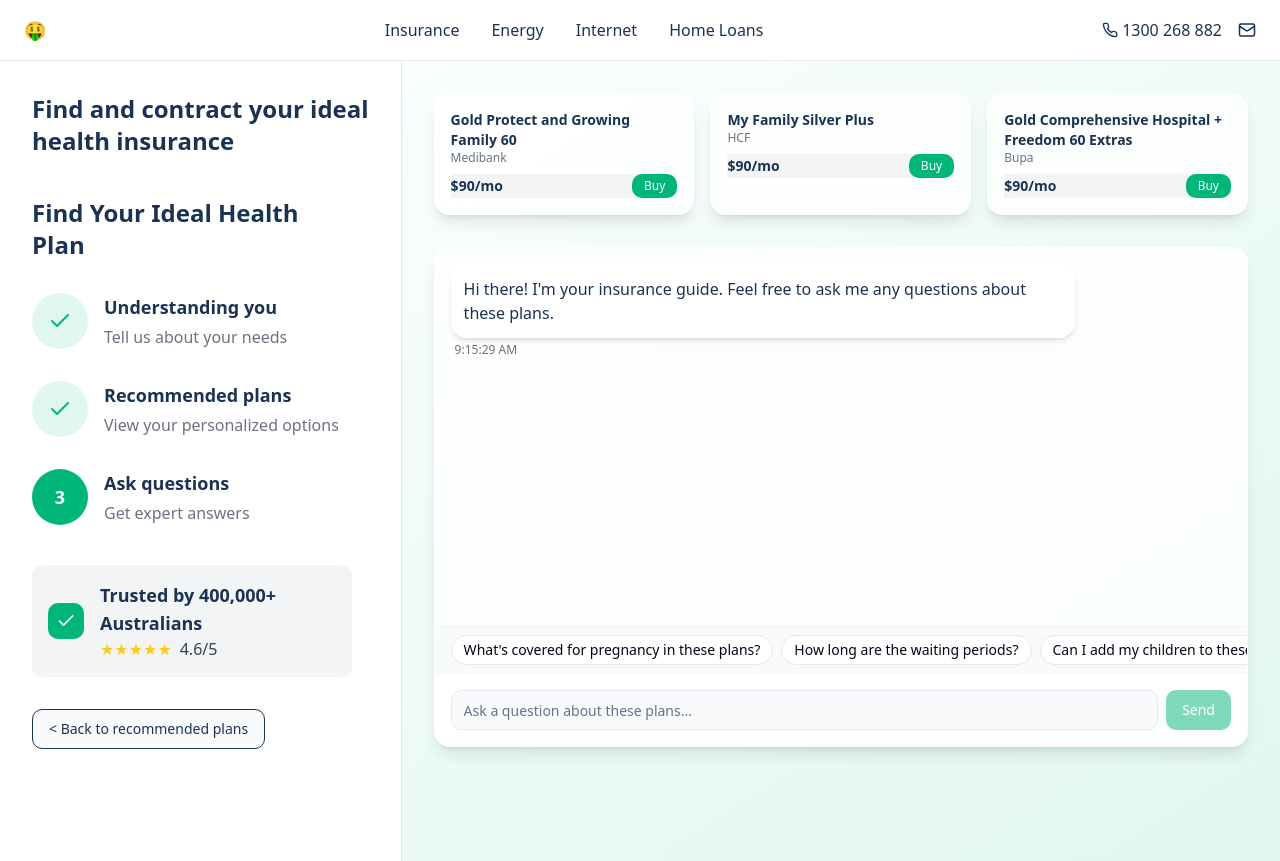
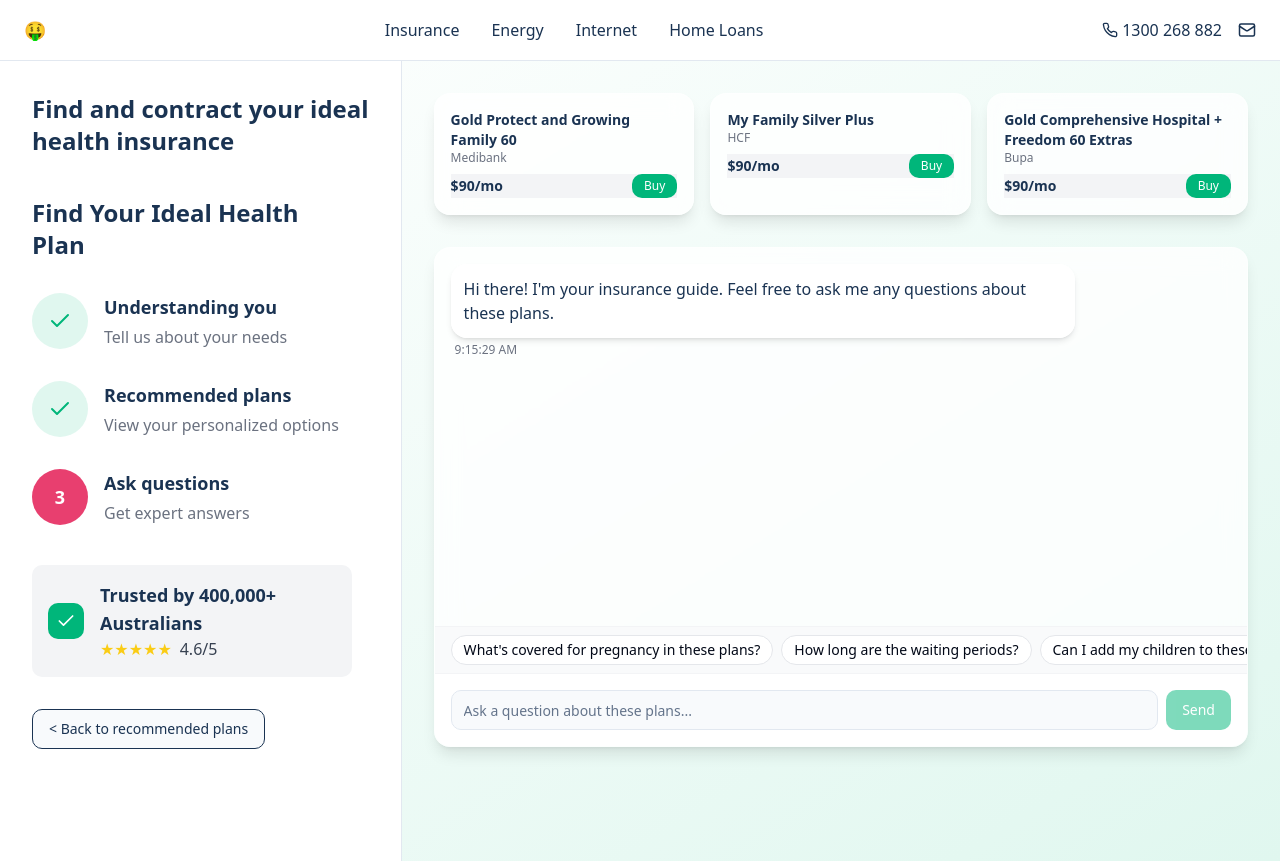
Before and after one commit to gayathrikasi-everest/compare-insurance, a React (Vite) app: page /ask-questions in a window 1280 px wide. Built offline with nearby package versions, Linux system fonts and the light colour scheme.

Commit message:
Revert progress step changes
Reverts the changes made to the progress steps, restoring the original implementation.

```diff
--- a/src/components/ProgressBar.tsx
+++ b/src/components/ProgressBar.tsx
@@ -43,7 +43,10 @@ const ProgressBar: React.FC<ProgressBarProps> = ({
 
             <div className="flex items-start mb-8">
               {/* Step Circle */}
-              <div className={cn("flex items-center justify-center w-14 h-14 rounded-full text-lg font-semibold mr-4", step.completed ? "bg-cc-light-green text-cc-green" : step.active ? "bg-cc-green text-white" : "bg-gray-100 text-gray-400")}>
+              <div className={cn("flex items-center justify-center w-14 h-14 rounded-full text-lg font-semibold mr-4",
+                step.completed ? "bg-cc-light-green text-cc-green" :
+                step.active ? "bg-[#E83F6F] text-white" :
+                "bg-gray-100 text-gray-400")}>
                 {step.completed ? <Check className="w-6 h-6" /> : step.number}
               </div>
 
--- a/src/pages/Index.tsx
+++ b/src/pages/Index.tsx
@@ -85,7 +85,7 @@ const Index = () => {
         </div>
 
         {/* Trust Badge */}
-        <div className="bg-[#E83F6F] rounded-md p-6 max-w-md">
+        <div className="bg-gray-50 rounded-md p-6 max-w-md">
           <div className="flex items-center">
             <div className="bg-cc-green rounded-md p-2 mr-4">
               <Check className="w-5 h-5 text-white" />
```
